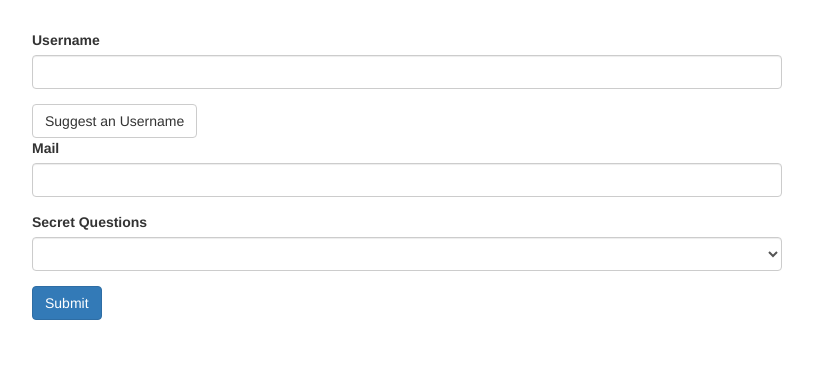
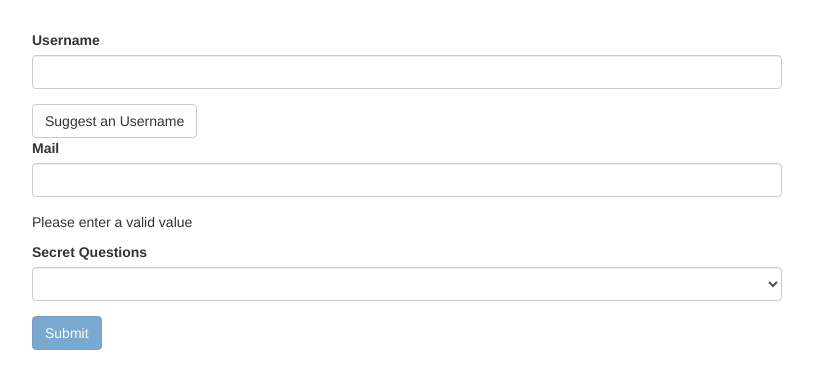
Before and after one commit to kevincastrochavez/angular-forms, an Angular app: page / in a window 1280 px wide. Shown: the top 388 px of the page, without its empty margins (233-1046 px from the left). Built offline with nearby package versions, Linux system fonts and the light colour scheme.

Commit message:
used the form state to show user if form is valid

```diff
--- a/src/app/app.component.css
+++ b/src/app/app.component.css
@@ -1,3 +1,6 @@
 .container {
   margin-top: 30px;
 }
+input.ng-invalid.ng-touched {
+  border: 1px solid red;
+}
--- a/src/app/app.component.html
+++ b/src/app/app.component.html
@@ -31,6 +31,7 @@
               email
             />
           </div>
+          <p>Please enter a valid value</p>
         </div>
 
         <div class="form-group">
@@ -41,7 +42,9 @@
           </select>
         </div>
 
-        <button class="btn btn-primary" type="submit">Submit</button>
+        <button [disabled]="!f.valid" class="btn btn-primary" type="submit">
+          Submit
+        </button>
       </form>
     </div>
   </div>
```
